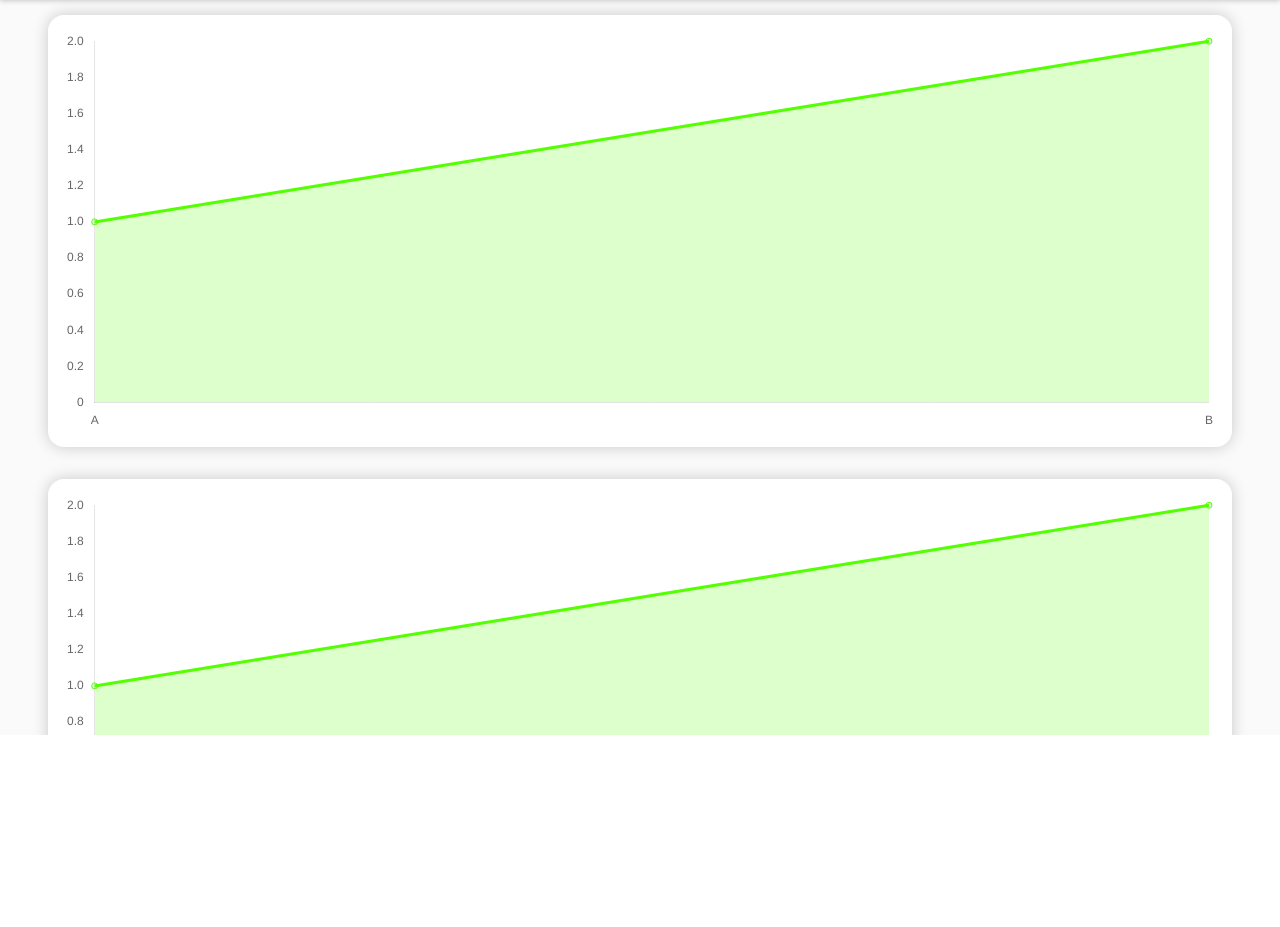
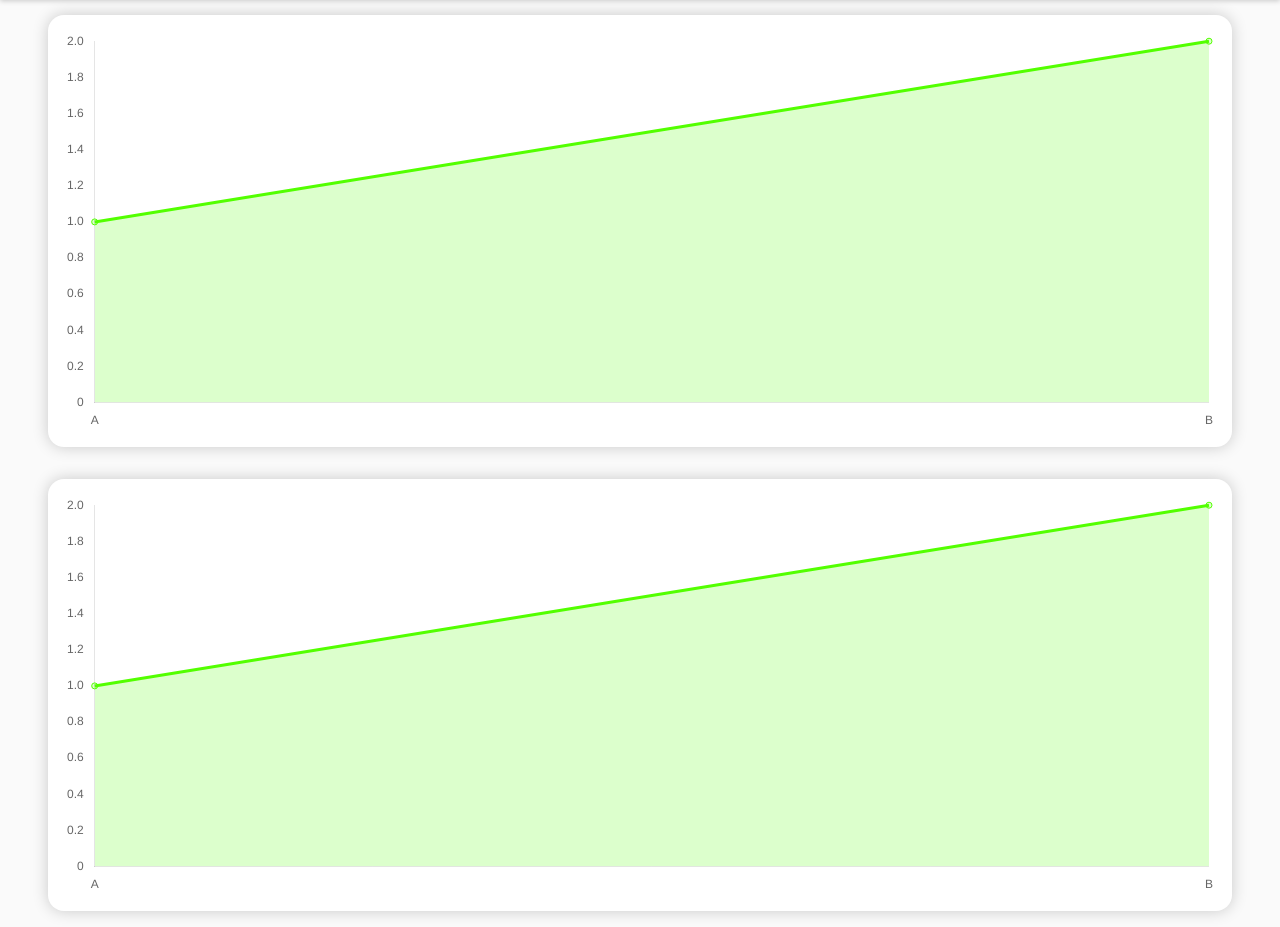
Before and after one commit to tylerpitcher/flask-blog, a Flask app: page /dashboard/ in a window 1280 px wide. Shown: the part 65-992 px from the top of the page. Before the commit the page ends 800 px from the top, so only its background shows below. Run offline with Flask 2, Linux system fonts and the light colour scheme; the visitor is signed in with stand-in values (Sample User, id 1); data that the repository does not hold is empty; some libraries are stand-ins or nearby versions.

Commit message:
Fix grid height

```diff
--- a/blog/static/css/base.css
+++ b/blog/static/css/base.css
@@ -23,7 +23,7 @@ li, a {
 
 .grid {
     display: grid;
-    grid-template-rows: 4em calc(100vh - 4em);
+    grid-template-rows: 4em minmax(max-content, 100vh);
 }
 
 .grid header {
@@ -42,7 +42,6 @@ li, a {
     flex-direction: column;
     justify-content: flex-start;
     align-items: center;
-    overflow: scroll;
 }
 
 .grid .no-bg {
```
